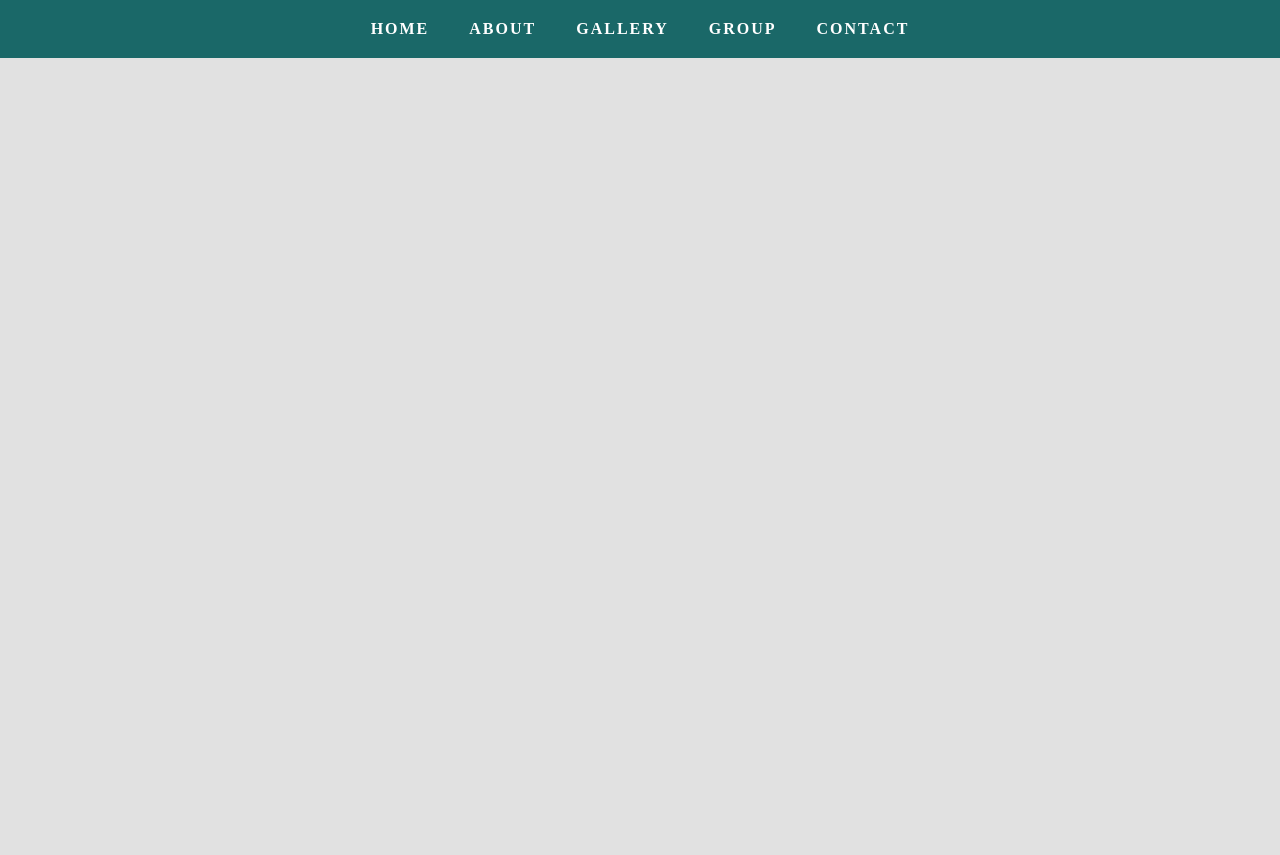
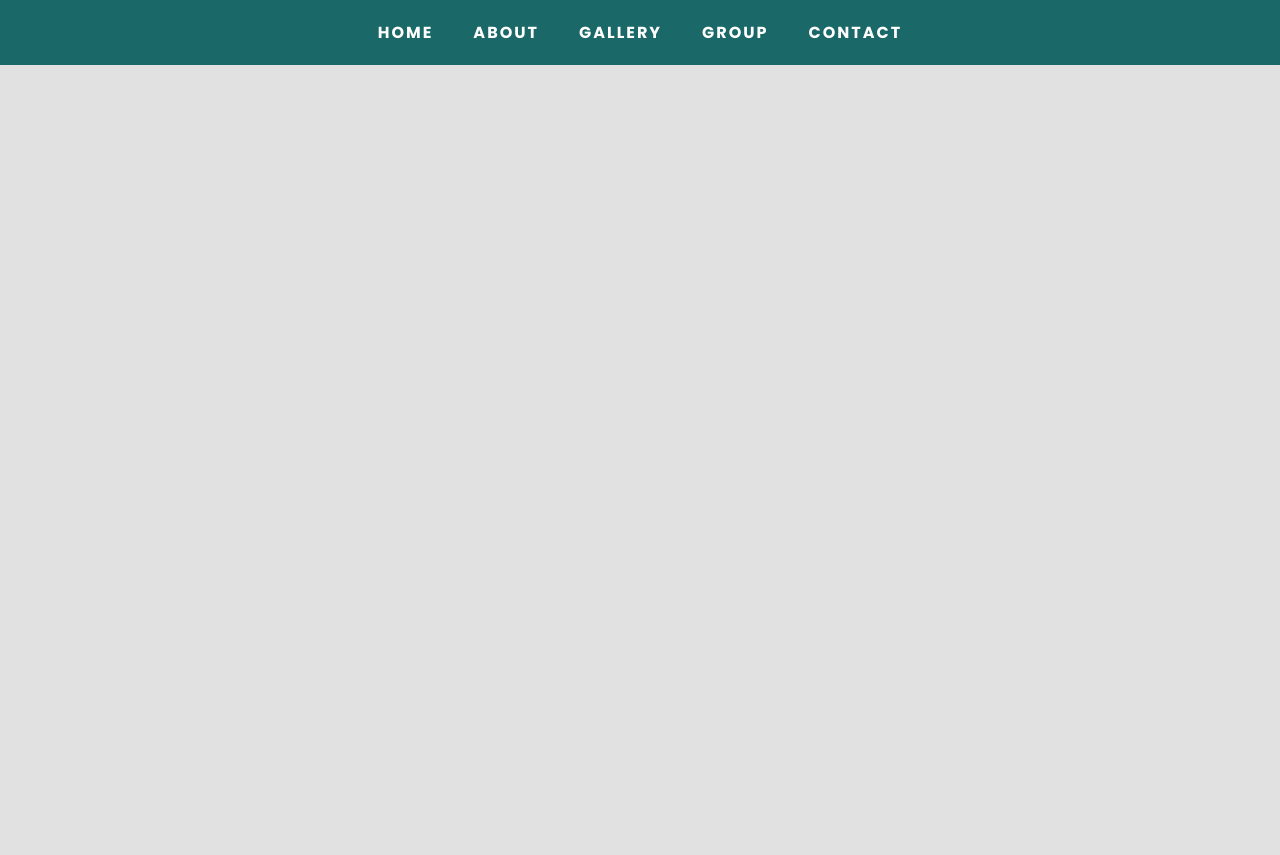
Before and after one commit to xChronoa/itew-midterm-lab1, a plain HTML site: page home.html in a window 1280 px wide. Shown: the top 855 px of the page. Drawn offline with Linux system fonts and the light colour scheme.

Commit message:
Renamed index.html to home.html
Added font-family to default.css

Updated navigation hyperlink.

```diff
--- a/CSS/contact.css
+++ b/CSS/contact.css
@@ -1,9 +1,3 @@
-*{
-    margin: 0;
-    padding: 0;
-    box-sizing: border-box;
-}
-
 body{
     background-color: #E4E4E4;
 }
--- /dev/null
+++ b/CSS/default.css
@@ -0,0 +1,9 @@
+@import url('https://fonts.googleapis.com/css2?family=Poppins:ital,wght@0,100;0,200;0,300;0,400;0,500;0,600;0,700;0,800;0,900;1,100;1,200;1,300;1,400;1,500;1,600;1,700;1,800;1,900&display=swap');
+
+* {
+    margin: 0;
+    padding: 0;
+    font-size: 1rem;
+    box-sizing: border-box;
+    font-family: "Poppins", system-ui, -apple-system, BlinkMacSystemFont, 'Segoe UI', Roboto, Oxygen, Ubuntu, Cantarell, 'Open Sans', 'Helvetica Neue', sans-serif;
+}
--- /dev/null
+++ b/CSS/home.css
@@ -0,0 +1,4 @@
+main {
+    min-height: 100vh;
+    background-color: rgb(225, 225, 225);
+}
--- a/CSS/index.css
+++ /dev/null
@@ -1,11 +0,0 @@
-* {
-    margin: 0;
-    padding: 0;
-    font-size: 1rem;
-    box-sizing: border-box;
-}
-
-main {
-    min-height: 100vh;
-    background-color: rgb(225, 225, 225);
-}
--- a/CSS/navigation.css
+++ b/CSS/navigation.css
@@ -1,9 +1,3 @@
-* {
-    margin: 0;
-    padding: 0;
-    font-size: 1rem;
-}
-
 nav {
     display: block;
     background-color: rgb(26, 104, 104);
--- a/index.html
+++ b/home.html
@@ -4,9 +4,10 @@
         <meta charset="UTF-8" />
         <meta name="viewport" content="width=device-width, initial-scale=1.0" />
         <title>Document</title>
-        <link rel="stylesheet" href="CSS/index.css">
+        <link rel="stylesheet" href="CSS/default.css">
         <link rel="stylesheet" href="CSS/navigation.css">
         <link rel="stylesheet" href="CSS/footer.css">
+        <link rel="stylesheet" href="CSS/home.css">
     </head>
     <body>
         <header>
```
Also changed, not shown: contact.html (+3 -2 lines).
